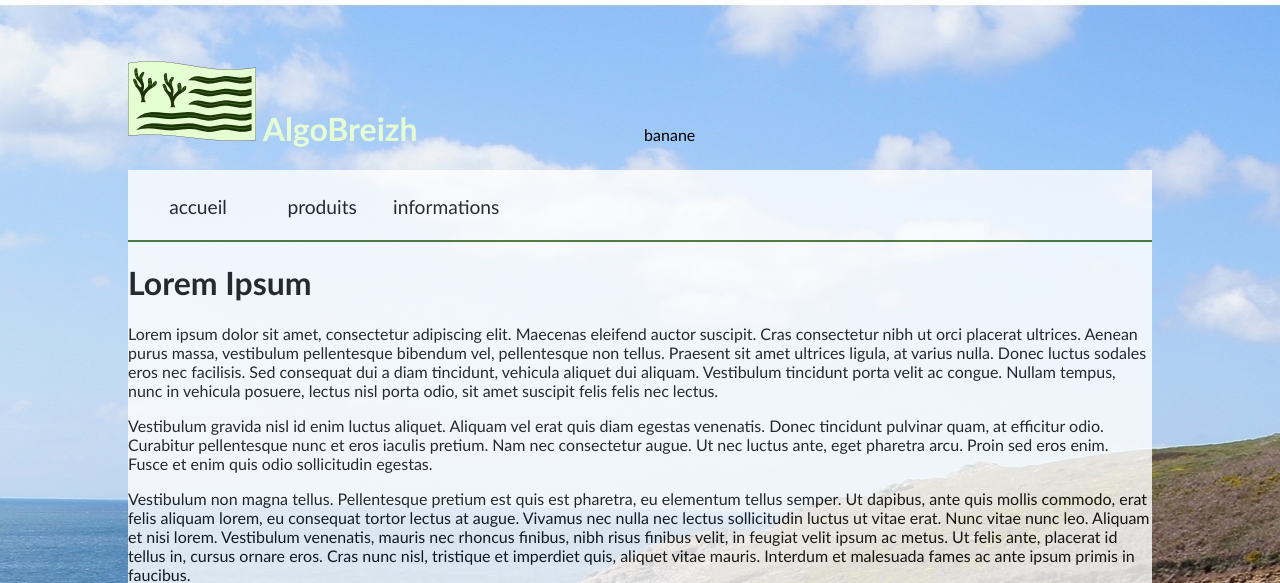
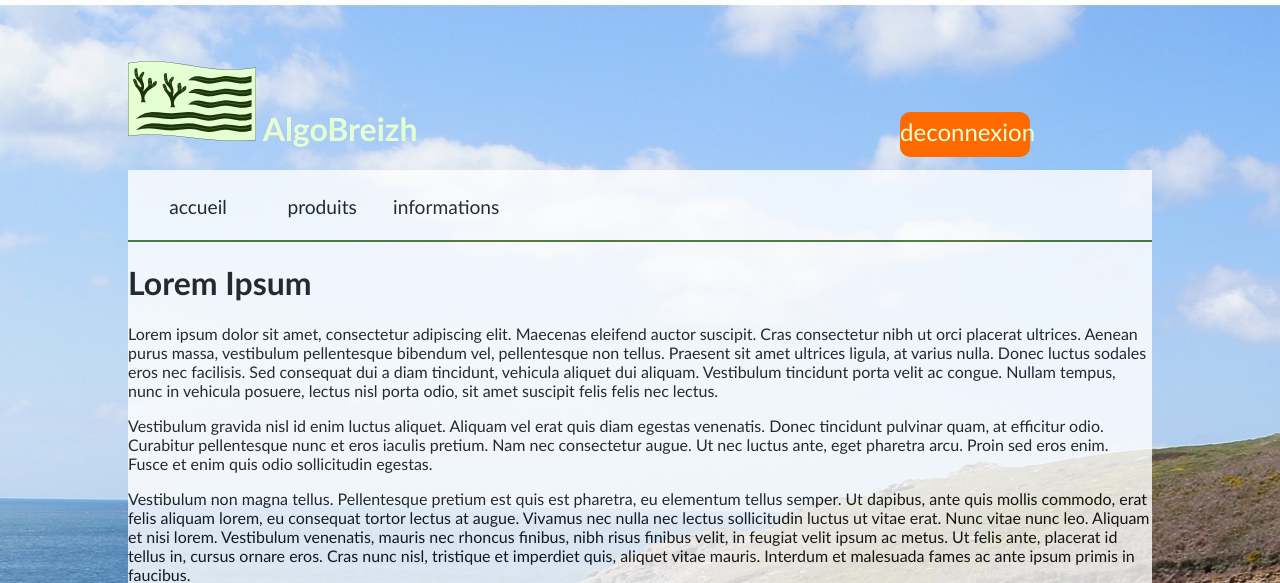
Before and after one commit to glechelon/algoBzh, a PHP site: page / in a window 1280 px wide. Shown: the top 583 px of the page. Run offline with PHP 8.4, Linux system fonts and the light colour scheme; the visitor is signed in with stand-in values (Sample User, id 1).

Commit message:
Le bouton il marche ah ah

```diff
--- /dev/null
+++ b/pages/boutonDeco.php
@@ -0,0 +1,3 @@
+<div id="deconnexion">
+	<a href="../outils/deconnexion.php" >deconnexion</a>
+</div>
--- a/pages/index.php
+++ b/pages/index.php
@@ -1,9 +1,15 @@
 <?php
 include ('../outils/outilsSql.php');
+ session_start();
+connexionSql();
+if (!isset($_SESSION["isConnected"])){
 
-connexionSql();
-session_start();
+$_SESSION["isConnected"] = FALSE;
 
+}else if (isset($_SESSION["isConnected"])){
+
+
+}
 ?>
 
 <!doctype html>
@@ -38,14 +44,14 @@ session_start();
 
 
 <?php
+ if ($_SESSION["isConnected"] == FALSE){
 
-   if ($_SESSION["isConnected"] != TRUE ){
+include("boutonConnex.php");
 
-        include("boutonConnex.php");
+ }else if ($_SESSION["isConnected"] == TRUE ){
 
- }else{
+include("boutonDeco.php");
 
-     echo "banane";
  }
 ?>
 
--- a/pages/style.css
+++ b/pages/style.css
@@ -34,6 +34,25 @@ font-size:1.5em;
 text-align:center;
 }
 #connexion a
+{
+text-decoration:none;
+color:#e6ffd2;
+}
+#deconnexion
+{
+display:inline-block;
+position:relative;
+margin-left:25%;
+background:#ff6a00;
+width:130px;
+height:40px;
+border-radius:10px;
+padding-top:5px;
+color:#e6ffd2;
+font-size:1.5em;
+text-align:center;
+}
+#deconnexion a
 {
 text-decoration:none;
 color:#e6ffd2;
```
Also changed, not shown: outils/deconnexion.php (added, +9 -0 lines), pages/PHPPage.php (added).
